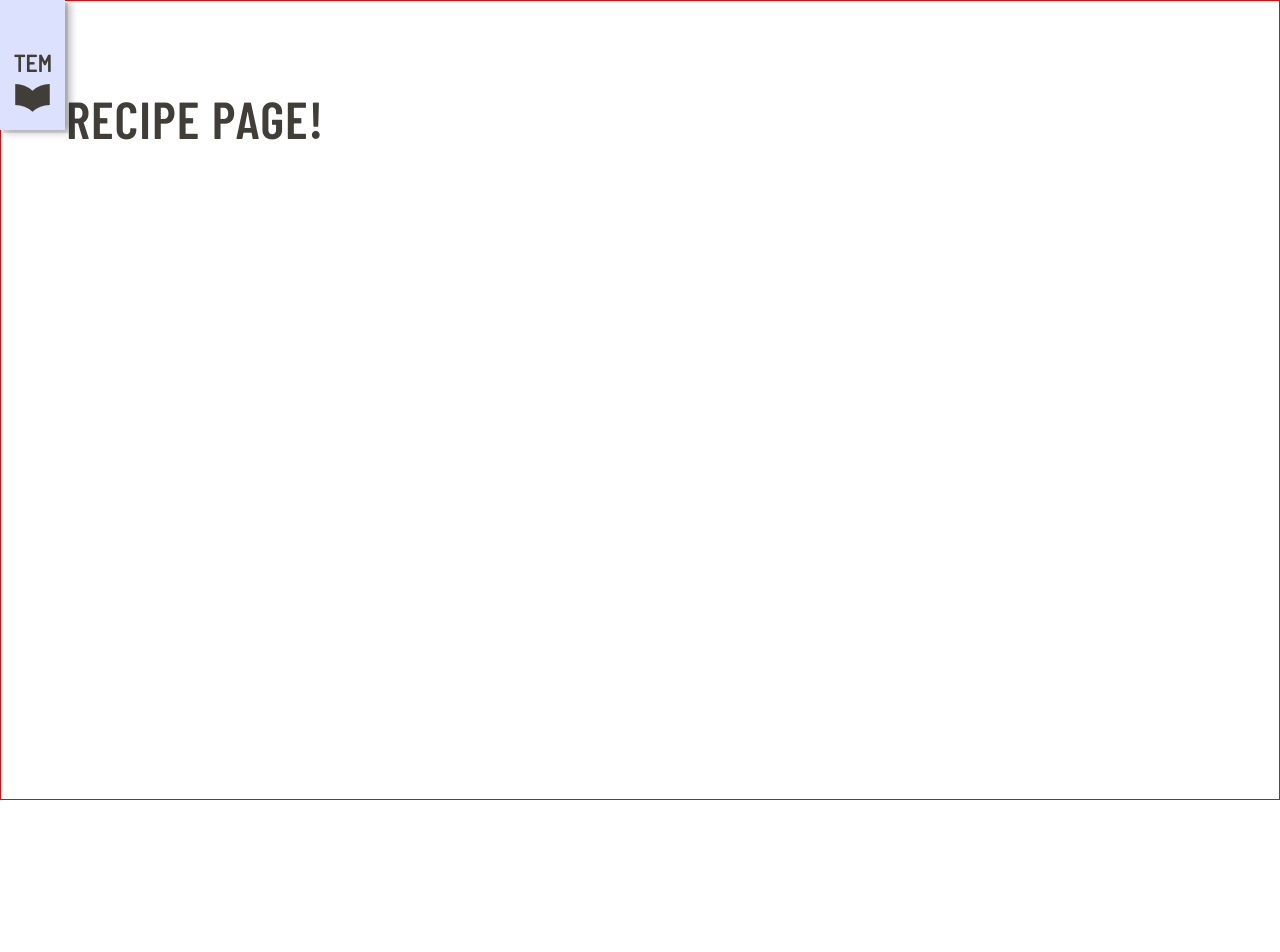
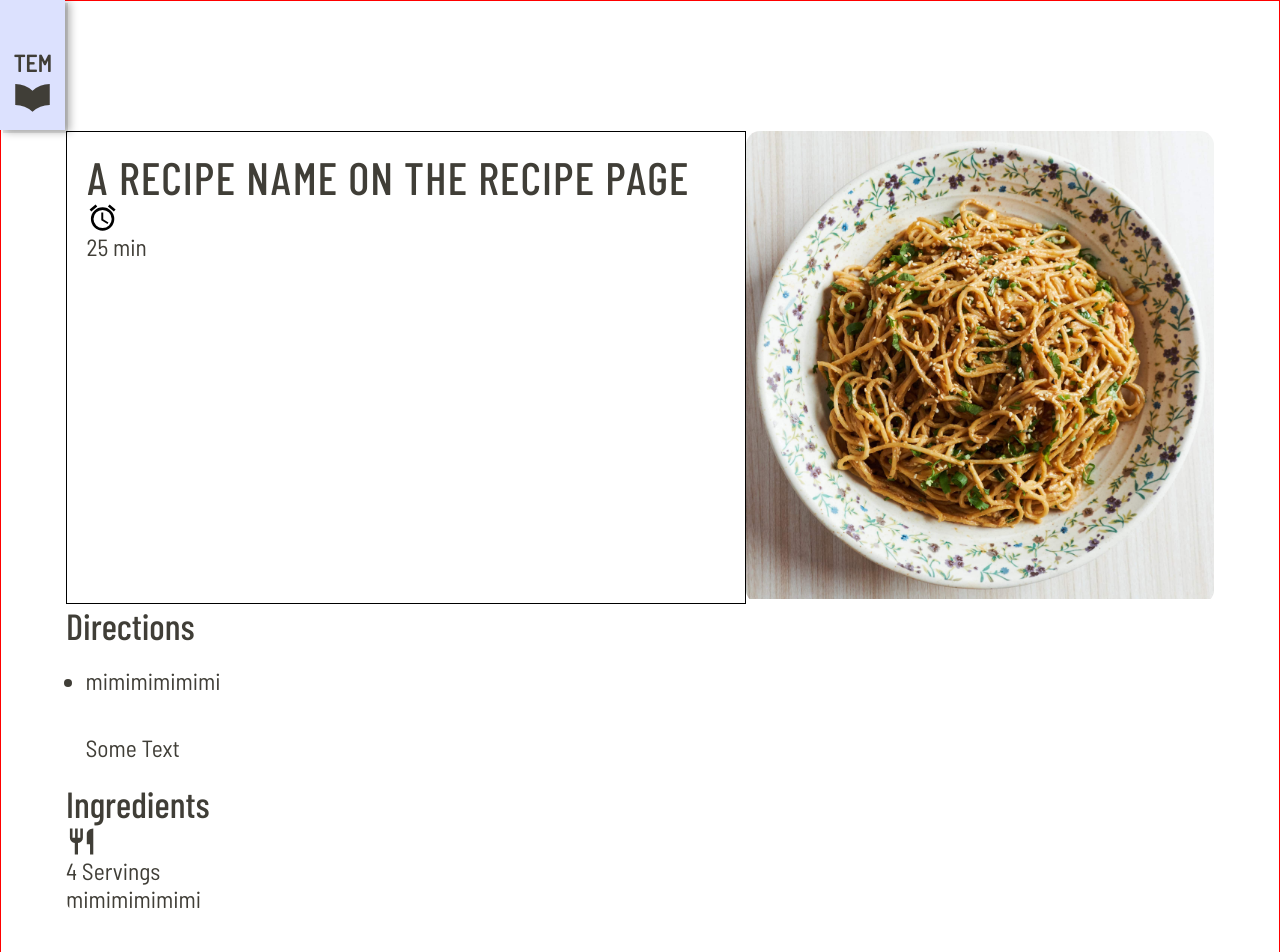
Before and after one commit to nadgerz/theEternalMenu, a React (Vite) app: page / in a window 1280 px wide. Shown: the top 952 px of the page. Before the commit the page ends 800 px from the top, so only its background shows below. Built offline with nearby package versions, Linux system fonts and the light colour scheme.

Commit message:
preliminary layout for recipe page

```diff
--- a/src/assets/CSS/layout.css
+++ b/src/assets/CSS/layout.css
@@ -24,7 +24,7 @@ main {
   max-width: 100%;
   width: var(--main-width);
   min-height: 100vh;
-  padding: var(--padding-big);
+  padding: 10rem var(--padding-big) var(--padding-big);
   border: 1px solid red;
 }
 
--- /dev/null
+++ b/src/assets/CSS/pages/Recipe.scss
@@ -0,0 +1,42 @@
+@import url('../styles.css');
+
+$recipe-img: 36rem;
+
+#recipe {
+  .top {
+    display: flex;
+    justify-content: space-between;
+    flex-wrap: wrap;
+  }
+
+  .left {
+    flex: 1 1;
+  }
+
+  .right {
+    border-radius: var(--corner-radius);
+    width: $recipe-img;
+    overflow: hidden;
+  }
+
+  .top {
+    width: 100%;
+
+    .left {
+      border: 1px solid black;
+    }
+
+    .right {
+      .img img {
+        background-color: var(--color-highlight-light-bg);
+        height: $recipe-img;
+        width: 100%;
+      }
+    }
+  }
+
+  .left .content,
+  .right .content {
+    padding: var(--padding-small);
+  }
+}
--- a/src/assets/CSS/styles.css
+++ b/src/assets/CSS/styles.css
@@ -21,8 +21,8 @@ html {
   --color-neutral-light: #f0e9e3;
 
   --color-highlight-dark: #0530bf;
-  --color-highlight-medium: #91a2fd;
-  --color-highlight-light: #4e69fb;
+  --color-highlight-medium: #4e69fb;
+  --color-highlight-light: #91a2fd;
   --color-highlight-light-bg: #dce1fe;
 
   --color-highlight-contrast: orangered;
@@ -34,6 +34,10 @@ html {
 /* ------------------------------------------------------------------------- */
 /*      S H A R E D       */
 /* ------------------------------------------------------------------------- */
+
+.body {
+  /*background-color: var(--color-bg);*/
+}
 
 .hidden {
   display: none;
--- a/src/pages/Recipe.js
+++ b/src/pages/Recipe.js
@@ -1,11 +1,78 @@
 import React from 'react';
 
-// import mockImage from '../assets/imgs/iu-1.jpeg';
+import { CookingTimeIcon, ServingSizeIcon } from '../assets/SVG/svg';
+import '../assets/CSS/pages/Recipe.scss';
+
+import mockImage from '../assets/imgs/iu-1.jpeg';
 
 const Recipe = () => {
+  const titles = {
+    directions: 'Directions',
+    ingredients: 'Ingredients',
+    notes: 'Notes',
+  };
+
   return (
     <div id={'recipe'} className={'recipe'}>
-      <h2>Recipe Page!</h2>
+      {/*  T O P    */}
+      <div className={'top'}>
+        <div className="left">
+          <div className="content">
+            <h3>A Recipe Name on the Recipe page</h3>
+            <div className="icons">
+              <div className="cooking-time">
+                <CookingTimeIcon />
+                <span>{25} min</span>
+              </div>
+            </div>
+          </div>
+        </div>
+
+        <div className="right">
+          <div className="img">
+            <img src={mockImage} alt="" />
+          </div>
+        </div>
+      </div>
+
+      {/*  B O T T O M  */}
+      <div className="bottom">
+        <div className="left">
+          <div className="directions">
+            <h4>{titles.directions}</h4>
+
+            <div className="content">
+              <ul>
+                <li>mimimimimimi</li>
+              </ul>
+            </div>
+          </div>
+
+          <div className="notes">
+            <div className="content">
+              <p>Some Text</p>
+            </div>
+          </div>
+        </div>
+
+        <div className="right">
+          <div className="ingredients">
+            <h4>{titles.ingredients}</h4>
+
+            <div className="icons">
+              <div className="serving-size">
+                <ServingSizeIcon /> <span>{4} Servings</span>
+              </div>
+            </div>
+
+            <div className="recipe-content">
+              <ul>
+                <li>mimimimimimi</li>
+              </ul>
+            </div>
+          </div>
+        </div>
+      </div>
     </div>
   );
 };
```
